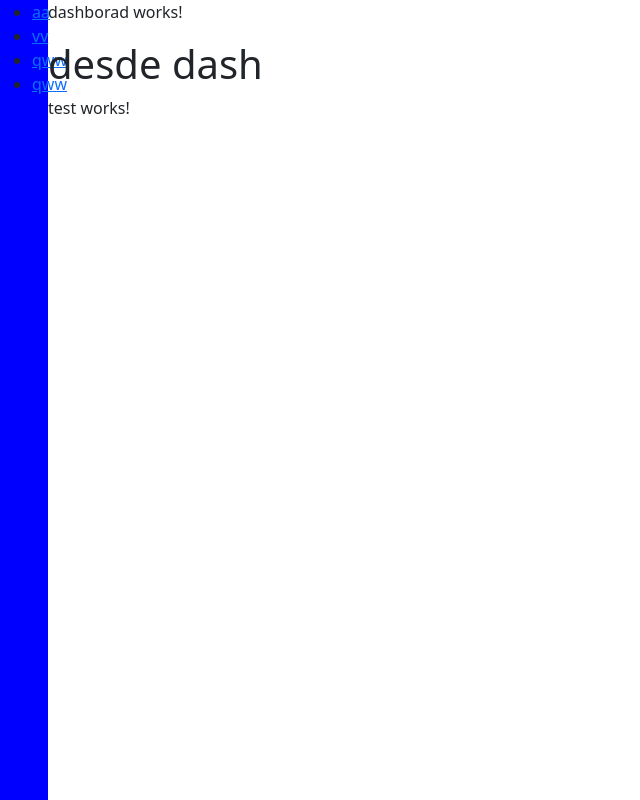
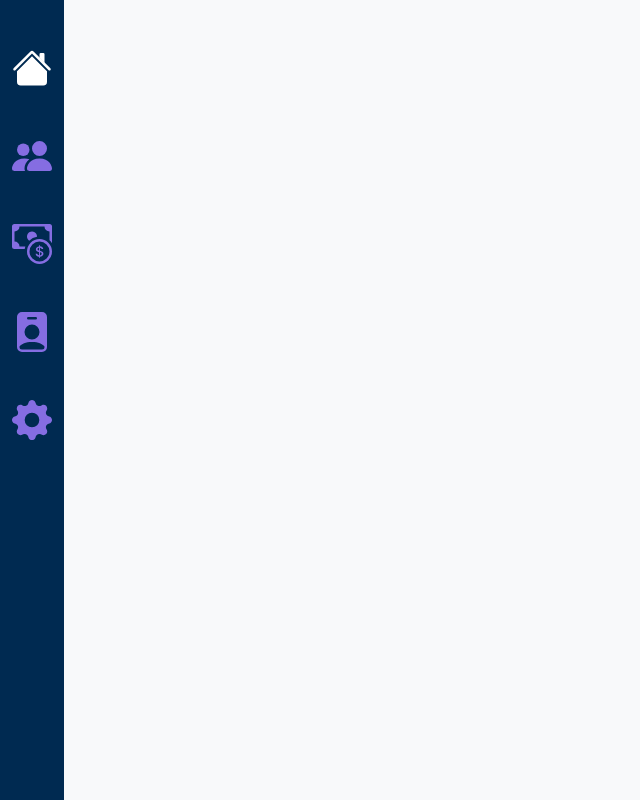
Before and after one commit to Drakoxw/cm-front, an Angular app: page / in a window 1280 px wide. Shown: the whole page, without its empty margins (0-640 px from the left). Built offline with nearby package versions, Linux system fonts and the light colour scheme.

Commit message:
nav bar ok

```diff
--- a/src/app/layout/nav-bar/nav-bar.component.css
+++ b/src/app/layout/nav-bar/nav-bar.component.css
@@ -1,7 +1,33 @@
 .cont {
   height: 100vh;
-  width: 3rem;
-  background-color: blue;
+  width: 4rem;
+  background-color: #002a51;
   display: flex;
   flex-direction: column;
 }
+ul {
+  margin: auto;
+  padding: 0!important;
+}
+.selected {
+  color: white;
+}
+
+li a {
+  color: #856de2;
+}
+li a:hover {
+  color: white;
+  font-size: 140%;
+}
+
+.span_tittle{
+  position: absolute;
+  left: 75px;
+  color: #002a51;
+  display: none;
+}
+
+li a:hover ~ .span_tittle{
+  display: block;
+}
--- a/src/app/layout/nav-bar/nav-bar.component.html
+++ b/src/app/layout/nav-bar/nav-bar.component.html
@@ -1,10 +1,72 @@
 <div class="cont">
-  <nav>
-    <ul>
-      <li><a routerLink="/">aa</a></li>
-      <li><a routerLink="admin">vv</a></li>
-      <li><a routerLink="sac">qww</a></li>
-      <li><a routerLink="ventas">qww</a></li>
+  <nav class="d-flex">
+    <ul >
+
+      <li class="mt-5" title="Home">
+        <div class="d-flex" style="position: relative;">
+          <a routerLink="/" (click)="opcionVer=1">
+            <div [class.selected]="opcionVer == 1">
+              <svg xmlns="http://www.w3.org/2000/svg" width="40" height="40" fill="currentColor" class="bi bi-house-fill" viewBox="0 0 16 16">
+                <path fill-rule="evenodd" d="m8 3.293 6 6V13.5a1.5 1.5 0 0 1-1.5 1.5h-9A1.5 1.5 0 0 1 2 13.5V9.293l6-6zm5-.793V6l-2-2V2.5a.5.5 0 0 1 .5-.5h1a.5.5 0 0 1 .5.5z"/>
+                <path fill-rule="evenodd" d="M7.293 1.5a1 1 0 0 1 1.414 0l6.647 6.646a.5.5 0 0 1-.708.708L8 2.207 1.354 8.854a.5.5 0 1 1-.708-.708L7.293 1.5z"/>
+              </svg>
+            </div>
+          </a><span class="span_tittle"><h4>Home</h4></span>
+        </div>
+      </li>
+
+      <li class="mt-5" title="Home">
+        <div class="d-flex" style="position: relative;">
+          <a routerLink="/" (click)="opcionVer=2">
+            <div [class.selected]="opcionVer == 2">
+              <svg xmlns="http://www.w3.org/2000/svg" width="40" height="40" fill="currentColor" class="bi bi-people-fill" viewBox="0 0 16 16">
+                <path d="M7 14s-1 0-1-1 1-4 5-4 5 3 5 4-1 1-1 1H7zm4-6a3 3 0 1 0 0-6 3 3 0 0 0 0 6z"/>
+                <path fill-rule="evenodd" d="M5.216 14A2.238 2.238 0 0 1 5 13c0-1.355.68-2.75 1.936-3.72A6.325 6.325 0 0 0 5 9c-4 0-5 3-5 4s1 1 1 1h4.216z"/>
+                <path d="M4.5 8a2.5 2.5 0 1 0 0-5 2.5 2.5 0 0 0 0 5z"/>
+                </svg>
+            </div>
+          </a><span class="span_tittle"><h4>SAC</h4></span>
+        </div>
+      </li>
+
+      <li class="mt-5" title="ventas">
+        <div class="d-flex" style="position: relative;">
+          <a routerLink="ventas" (click)="opcionVer=3">
+            <div [class.selected]="opcionVer == 3">
+              <svg xmlns="http://www.w3.org/2000/svg" width="40" height="40" fill="currentColor" class="bi bi-cash-coin" viewBox="0 0 16 16">
+                <path fill-rule="evenodd" d="M11 15a4 4 0 1 0 0-8 4 4 0 0 0 0 8zm5-4a5 5 0 1 1-10 0 5 5 0 0 1 10 0z"/>
+                <path d="M9.438 11.944c.047.596.518 1.06 1.363 1.116v.44h.375v-.443c.875-.061 1.386-.529 1.386-1.207 0-.618-.39-.936-1.09-1.1l-.296-.07v-1.2c.376.043.614.248.671.532h.658c-.047-.575-.54-1.024-1.329-1.073V8.5h-.375v.45c-.747.073-1.255.522-1.255 1.158 0 .562.378.92 1.007 1.066l.248.061v1.272c-.384-.058-.639-.27-.696-.563h-.668zm1.36-1.354c-.369-.085-.569-.26-.569-.522 0-.294.216-.514.572-.578v1.1h-.003zm.432.746c.449.104.655.272.655.569 0 .339-.257.571-.709.614v-1.195l.054.012z"/>
+                <path d="M1 0a1 1 0 0 0-1 1v8a1 1 0 0 0 1 1h4.083c.058-.344.145-.678.258-1H3a2 2 0 0 0-2-2V3a2 2 0 0 0 2-2h10a2 2 0 0 0 2 2v3.528c.38.34.717.728 1 1.154V1a1 1 0 0 0-1-1H1z"/>
+                <path d="M9.998 5.083 10 5a2 2 0 1 0-3.132 1.65 5.982 5.982 0 0 1 3.13-1.567z"/>
+              </svg>
+            </div>
+          </a><span class="span_tittle"><h4>VENTAS</h4></span>
+        </div>
+      </li>
+
+      <li class="mt-5">
+        <div class="d-flex" style="position: relative;">
+          <a routerLink="supervisor" title="SuperVisor" (click)="opcionVer=4">
+            <div [class.selected]="opcionVer == 4">
+              <svg xmlns="http://www.w3.org/2000/svg" width="40" height="40" fill="currentColor" class="bi bi-person-badge-fill" viewBox="0 0 16 16">
+                <path d="M2 2a2 2 0 0 1 2-2h8a2 2 0 0 1 2 2v12a2 2 0 0 1-2 2H4a2 2 0 0 1-2-2V2zm4.5 0a.5.5 0 0 0 0 1h3a.5.5 0 0 0 0-1h-3zM8 11a3 3 0 1 0 0-6 3 3 0 0 0 0 6zm5 2.755C12.146 12.825 10.623 12 8 12s-4.146.826-5 1.755V14a1 1 0 0 0 1 1h8a1 1 0 0 0 1-1v-.245z"/>
+              </svg>
+            </div>
+          </a><span class="span_tittle"><h4>SUPERVISOR</h4></span>
+        </div>
+      </li>
+
+      <li class="mt-5">
+        <div class="d-flex" style="position: relative;">
+          <a routerLink="admin" title="Admin" (click)="opcionVer=5">
+            <div [class.selected]="opcionVer == 5">
+              <svg xmlns="http://www.w3.org/2000/svg" width="40" height="40" fill="currentColor" class="bi bi-gear-fill" viewBox="0 0 16 16">
+                <path d="M9.405 1.05c-.413-1.4-2.397-1.4-2.81 0l-.1.34a1.464 1.464 0 0 1-2.105.872l-.31-.17c-1.283-.698-2.686.705-1.987 1.987l.169.311c.446.82.023 1.841-.872 2.105l-.34.1c-1.4.413-1.4 2.397 0 2.81l.34.1a1.464 1.464 0 0 1 .872 2.105l-.17.31c-.698 1.283.705 2.686 1.987 1.987l.311-.169a1.464 1.464 0 0 1 2.105.872l.1.34c.413 1.4 2.397 1.4 2.81 0l.1-.34a1.464 1.464 0 0 1 2.105-.872l.31.17c1.283.698 2.686-.705 1.987-1.987l-.169-.311a1.464 1.464 0 0 1 .872-2.105l.34-.1c1.4-.413 1.4-2.397 0-2.81l-.34-.1a1.464 1.464 0 0 1-.872-2.105l.17-.31c.698-1.283-.705-2.686-1.987-1.987l-.311.169a1.464 1.464 0 0 1-2.105-.872l-.1-.34zM8 10.93a2.929 2.929 0 1 1 0-5.86 2.929 2.929 0 0 1 0 5.858z"/>
+              </svg>
+            </div>
+          </a><span class="span_tittle"><h4>ADMIN</h4></span>
+        </div>
+      </li>
 
     </ul>
   </nav>
--- a/src/app/layout/nav-bar/nav-bar.component.ts
+++ b/src/app/layout/nav-bar/nav-bar.component.ts
@@ -6,8 +6,11 @@ import { Component, OnInit } from '@angular/core';
   styleUrls: ['./nav-bar.component.css']
 })
 export class NavBarComponent implements OnInit {
+  opcionVer:number;
 
-  constructor() { }
+  constructor() {
+    this.opcionVer = 1;
+   }
 
   ngOnInit(): void {
   }
--- a/src/app/modules/home/dashborad/dashborad.component.html
+++ b/src/app/modules/home/dashborad/dashborad.component.html
@@ -1,8 +0,0 @@
-
-
-<p>dashborad works!</p>
-<h1>desde dash</h1>
-
-
-
-<app-test></app-test>
--- a/src/styles.css
+++ b/src/styles.css
@@ -1 +1,10 @@
-/* You can add global styles to this file, and also import other style files */
+*{
+  padding: 0;
+  margin: 0;
+  box-sizing: border-box;
+  list-style-type: none;
+}
+
+body{
+  background-color: #f8f9fa;
+}
```
